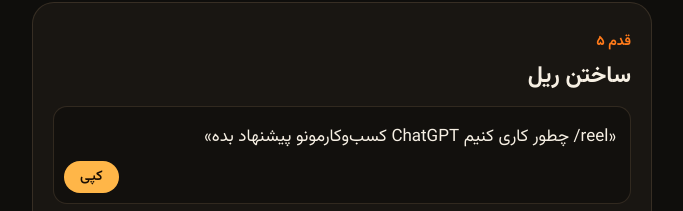
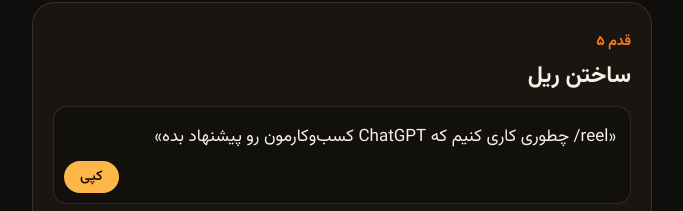
Before and after one commit to uoagency/uoagency.github.io, a plain HTML site: page reel/index.html in a window 1280 px wide. Shown: the part 2280-2491 px from the top of the page, without its empty margins (298-981 px from the left). Drawn offline with Linux system fonts and the light colour scheme.

Commit message:
reel gift: step 5 example matches the final voice-over
Co-Authored-By: Claude Opus 5.5 <noreply@anthropic.com>

```diff
--- a/reel/index.html
+++ b/reel/index.html
@@ -102,7 +102,7 @@ footer a{color:var(--faint)}
 
 ۴. اگه بعداً ایراد گرفتم، مثلاً «هوکو بزرگ‌تر کن»، فقط همون قسمت عوض بشه. دوباره چک کن و رندر بگیر و به بقیه‌ی ویدیو دست نزن.
 
-آخر کار کوتاه بگو چی نصب شد و /reel چطور کار می‌کنه.">کپی</button></div><p class="note">وسط کار سؤال می‌پرسه و نمونه‌ی صدا برات می‌سازه. جواب بده تا تموم بشه.</p></section><section class="card"><div class="label">قدم ۵</div><h2>ساختن ریل</h2><div class="block"><p>«<bdi dir="ltr">/reel</bdi> چطور کاری کنیم ChatGPT کسب‌وکارمونو پیشنهاد بده»</p><button class="copy" type="button" data-copy="«/reel چطور کاری کنیم ChatGPT کسب‌وکارمونو پیشنهاد بده»">کپی</button></div><p class="note">اسکریپت و استوری‌بورد رو قبل از ساختن نشونت میده. تا تأیید نکنی جلو نمیره.</p></section><section class="card"><div class="label">قدم ۶</div><h2>ایراد گرفتن مثل وقتی با تدوینگر حرف می‌زنی</h2><ul class="plain"><li>«قشنگش کن» نگو.</li><li>بگو: «هوکو بزرگ‌تر کن.»</li><li>بگو: «صحنه‌ی ۳، متن نیم ثانیه دیر میاد.»</li></ul><p class="note">هر بار یه ایراد. پنج تا ایراد با هم، یکیشو خراب می‌کنه.</p></section>
+آخر کار کوتاه بگو چی نصب شد و /reel چطور کار می‌کنه.">کپی</button></div><p class="note">وسط کار سؤال می‌پرسه و نمونه‌ی صدا برات می‌سازه. جواب بده تا تموم بشه.</p></section><section class="card"><div class="label">قدم ۵</div><h2>ساختن ریل</h2><div class="block"><p>«<bdi dir="ltr">/reel</bdi> چطوری کاری کنیم که ChatGPT کسب‌وکارمون رو پیشنهاد بده»</p><button class="copy" type="button" data-copy="«/reel چطوری کاری کنیم که ChatGPT کسب‌وکارمون رو پیشنهاد بده»">کپی</button></div><p class="note">اسکریپت و استوری‌بورد رو قبل از ساختن نشونت میده. تا تأیید نکنی جلو نمیره.</p></section><section class="card"><div class="label">قدم ۶</div><h2>ایراد گرفتن مثل وقتی با تدوینگر حرف می‌زنی</h2><ul class="plain"><li>«قشنگش کن» نگو.</li><li>بگو: «هوکو بزرگ‌تر کن.»</li><li>بگو: «صحنه‌ی ۳، متن نیم ثانیه دیر میاد.»</li></ul><p class="note">هر بار یه ایراد. پنج تا ایراد با هم، یکیشو خراب می‌کنه.</p></section>
 <div class="end">
 <p>هر هفته یه چیز به‌دردبخور دیگه برای کسب‌وکارت می‌ذاریم.</p>
 <a class="btn" href="https://instagram.com/uoagency.ir">فالو <bdi dir="ltr">@uoagency.ir</bdi></a>
```
